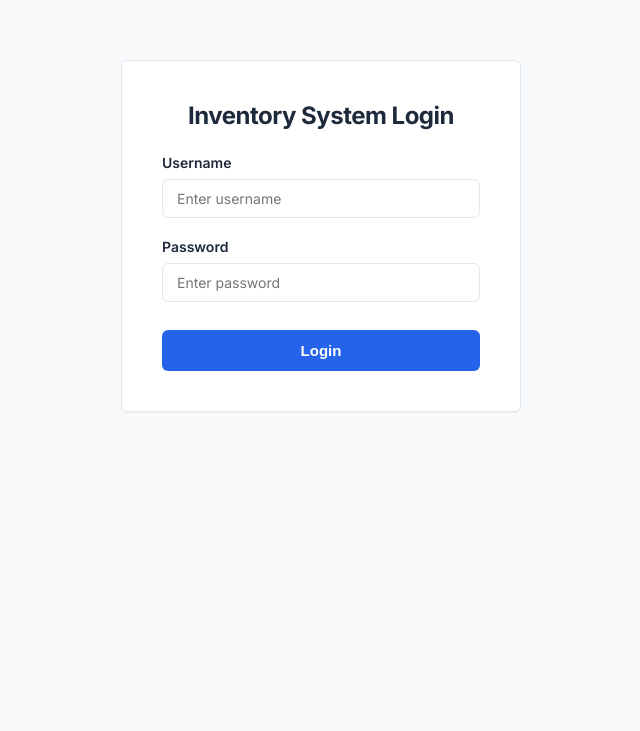
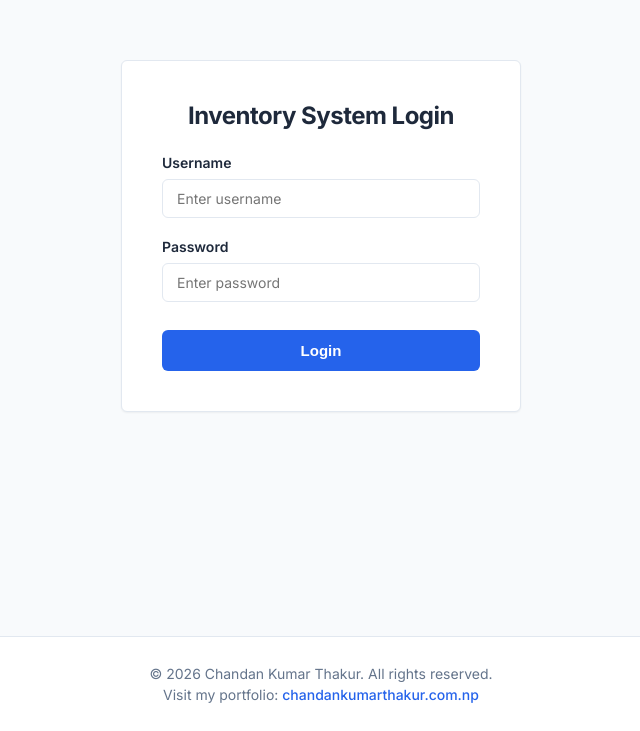
Before and after one commit to thewh2/Inventory-Management-System, a React app in the folder frontend/: page /login in a window 1280 px wide. Shown: the part 164-895 px from the top of the page, without its empty margins (319-959 px from the left). Before the commit the page ends 800 px from the top, so only its background shows below. Built offline with nearby package versions, Linux system fonts and the light colour scheme; the HTML template or start-up script is replaced by a standard one.

Commit message:
Add global Footer with author details and update README

```diff
--- a/frontend/src/App.jsx
+++ b/frontend/src/App.jsx
@@ -13,10 +13,15 @@ import SupplierListPage from './pages/SupplierListPage';
 import AddSupplierPage from './pages/AddSupplierPage';
 import EditSupplierPage from './pages/EditSupplierPage';
 
+// Components
+import Footer from './components/Footer';
+
 function App() {
   return (
     <AuthProvider>
       <BrowserRouter>
+        <div className="app-wrapper">
+          <div className="main-content">
             <Routes>
               {/* Public Route */}
               <Route path="/login" element={<LoginPage />} />
@@ -36,6 +41,9 @@ function App() {
               {/* Default Redirection */}
               <Route path="*" element={<Navigate to="/products" replace />} />
             </Routes>
+          </div>
+          <Footer />
+        </div>
       </BrowserRouter>
     </AuthProvider>
   );
--- /dev/null
+++ b/frontend/src/components/Footer.css
@@ -0,0 +1,30 @@
+.footer {
+  background-color: var(--card-bg);
+  border-top: 1px solid var(--border-color);
+  padding: 24px;
+  text-align: center;
+  margin-top: auto;
+}
+
+.footer-content {
+  max-width: 1200px;
+  margin: 0 auto;
+}
+
+.footer-content p {
+  color: var(--text-muted);
+  font-size: 14px;
+  margin: 4px 0;
+}
+
+.footer-content a {
+  color: var(--primary);
+  text-decoration: none;
+  font-weight: 500;
+  transition: color 0.2s ease;
+}
+
+.footer-content a:hover {
+  color: var(--primary-hover);
+  text-decoration: underline;
+}
--- /dev/null
+++ b/frontend/src/components/Footer.jsx
@@ -0,0 +1,19 @@
+import React from 'react';
+import './Footer.css';
+
+const Footer = () => {
+  const currentYear = new Date().getFullYear();
+
+  return (
+    <footer className="footer">
+      <div className="footer-content">
+        <p>&copy; {currentYear} Chandan Kumar Thakur. All rights reserved.</p>
+        <p>
+          Visit my portfolio: <a href="https://chandankumarthakur.com.np/" target="_blank" rel="noopener noreferrer">chandankumarthakur.com.np</a>
+        </p>
+      </div>
+    </footer>
+  );
+};
+
+export default Footer;
--- a/frontend/src/index.css
+++ b/frontend/src/index.css
@@ -34,3 +34,13 @@ h1, h2, h3, h4, h5, h6 {
   color: #0f172a;
   margin-top: 0;
 }
+
+.app-wrapper {
+  display: flex;
+  flex-direction: column;
+  min-height: 100vh;
+}
+
+.main-content {
+  flex: 1;
+}
```
Also changed, not shown: 1 other file (tests, documents, lock files or other folders). Lines whose indentation alone changed are shown as unchanged.
